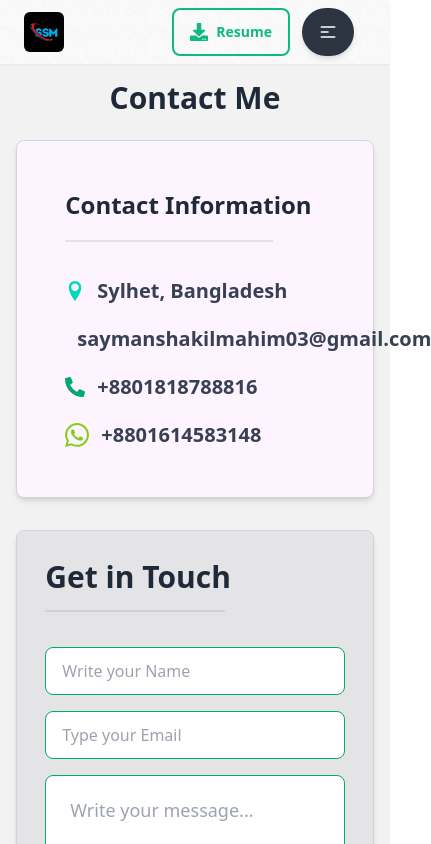
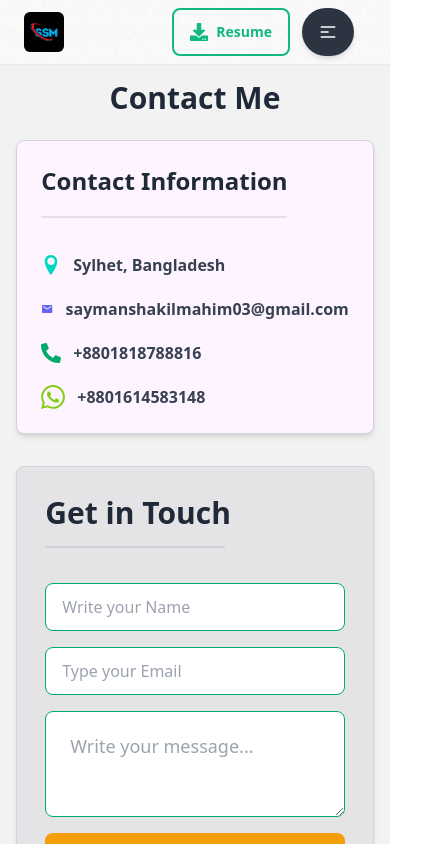
Before and after one commit to ssmahim01/mahim-personal-portfolio, a React (Vite) app: page /contact-me in a window 390 px wide. Shown: the top 844 px of the page, 431 px wide, since content can reach past the window. Built offline with nearby package versions, Linux system fonts and the light colour scheme.

Commit message:
Updated ContactMe section and Changed Project name in README.md file

```diff
--- a/src/pages/ContactMe/ContactMe.jsx
+++ b/src/pages/ContactMe/ContactMe.jsx
@@ -84,19 +84,19 @@ const ContactMe = () => {
         </form>
         </div>
 
-        <div className="lg:w-1/2 bg-fuchsia-50 p-12 space-y-5 border border-gray-300 shadow-md hover:shadow-2xl hover:scale-105 transition-transform duration-300 rounded-lg">
+        <div className="lg:w-1/2 bg-fuchsia-50 md:p-12 p-6 space-y-5 border border-gray-300 shadow-md hover:shadow-2xl hover:scale-105 transition-transform duration-300 rounded-lg">
 
         <h2 className="text-2xl font-bold">Contact Information</h2>
 
         <div className="divider md:w-1/2 w-4/5 pb-4"></div>
 
-        <h4 className="text-xl text-gray-700 flex gap-x-3 items-center"><ImLocation className="text-xl text-accent" /> <span className="font-semibold">Sylhet, Bangladesh</span></h4>
+        <h4 className="md:text-xl text-gray-700 flex gap-x-3 items-center"><ImLocation className="text-xl text-accent" /> <span className="font-semibold">Sylhet, Bangladesh</span></h4>
 
-        <h4 className="text-xl text-gray-700 flex gap-x-3 items-center"><MdEmail className="text-xl text-indigo-500" /> <span className="font-semibold">saymanshakilmahim03@gmail.com</span></h4>
+        <h4 className="md:text-xl text-gray-700 flex gap-x-3 items-center"><MdEmail className="text-xl text-indigo-500" /> <span className="font-semibold">saymanshakilmahim03@gmail.com</span></h4>
 
-        <h4 className="text-xl text-gray-700 flex gap-x-3 items-center"><FaPhoneAlt className="text-xl text-success" /> <span className="font-semibold">+8801818788816</span></h4>
+        <h4 className="md:text-xl text-gray-700 flex gap-x-3 items-center"><FaPhoneAlt className="text-xl text-success" /> <span className="font-semibold">+8801818788816</span></h4>
 
-        <h4 className="text-xl text-gray-700 flex gap-x-3 items-center"><ImWhatsapp className="text-2xl text-lime-500" /> <span className="font-semibold">+8801614583148</span></h4>
+        <h4 className="md:text-xl text-gray-700 flex gap-x-3 items-center"><ImWhatsapp className="text-2xl text-lime-500" /> <span className="font-semibold">+8801614583148</span></h4>
         </div>
       </div>
     </div>
```
Also changed, not shown: 1 other file (tests, documents, lock files or other folders).
